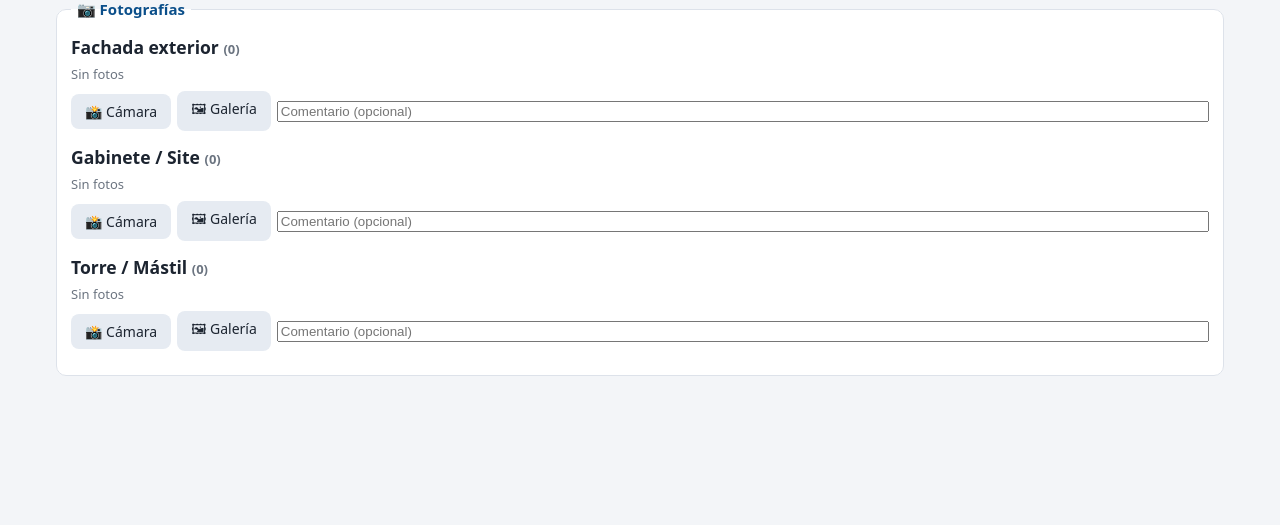
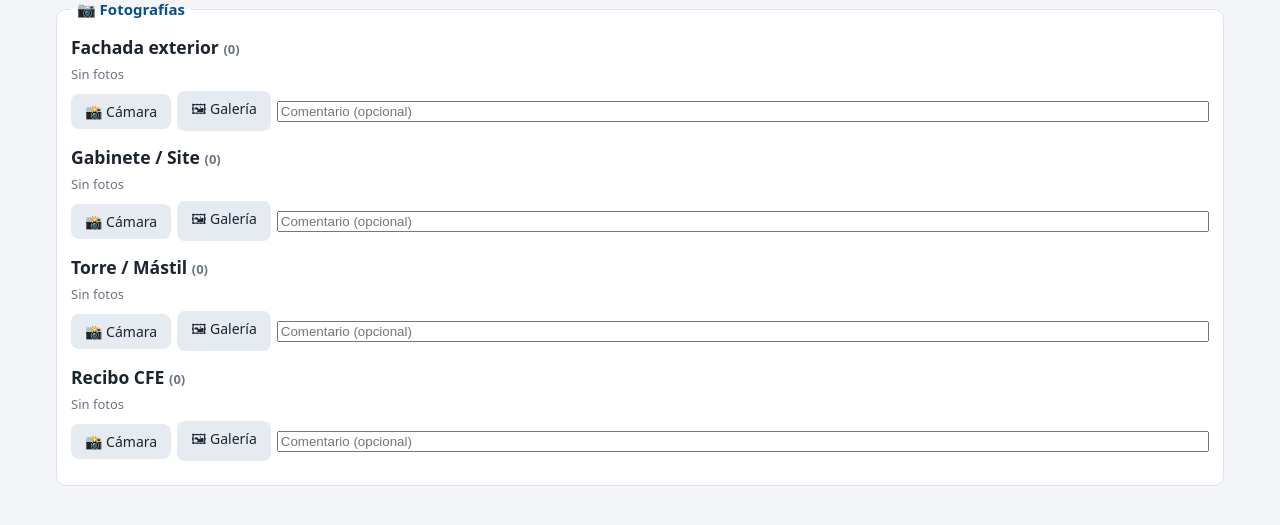
Before and after one commit to eugeniogalan/control-operaciones, a Flask app: page /sites/1/fotos in a window 1280 px wide. Shown: the part 194-719 px from the top of the page. Run offline with Flask 3, Linux system fonts and the light colour scheme; the visitor is signed in with stand-in values (Sample User, id 1); data comes from the database, SQL or seed files in the repository; data that the repository does not hold is empty; parts of the project's set-up code (start-up, migrations or seed data) failed here and were passed over.

Commit message:
Sites: fotos del recibo CFE en el bloque CFE
Co-authored-by: eugeniogalan <eugeniogalan@users.noreply.github.com>

```diff
--- a/sitio_fotos.py
+++ b/sitio_fotos.py
@@ -3,7 +3,8 @@ import os, uuid, datetime
 from flask import request, redirect, abort, render_template
 from PIL import Image, ImageOps
 
-CATEGORIAS = ['Fachada exterior', 'Gabinete / Site', 'Torre / Mástil']
+CATEGORIAS = ['Fachada exterior', 'Gabinete / Site', 'Torre / Mástil', 'Recibo CFE']
+CAT_CFE = 'Recibo CFE'
 CAT_TORRE = 'Torre / Mástil'
 SUB = 'sitios'
 UP_DIR = None
@@ -13,7 +14,9 @@ def migrar(c):
         categoria TEXT NOT NULL, archivo TEXT NOT NULL, fecha TEXT DEFAULT (datetime('now','localtime')), comentario TEXT)''')
     c.execute('CREATE INDEX IF NOT EXISTS ix_sitio_fotos ON sitio_fotos(sitio_id)')
 
-def cats_permitidas(tipo): return [x for x in CATEGORIAS if x != CAT_TORRE or 'Torre' in (tipo or '')]
+def cats_permitidas(s):
+    en = (s['energia'] or '').split(',')
+    return [x for x in CATEGORIAS if (x != CAT_TORRE or 'Torre' in (s['tipo'] or '')) and (x != CAT_CFE or 'CFE' in en)]
 
 def guardar_imagen(fs, carpeta):
     img = Image.open(fs.stream); img = ImageOps.exif_transpose(img).convert('RGB')
@@ -35,7 +38,7 @@ def registrar(app, q, db, UP):
         s = q('SELECT * FROM sitios WHERE id=?', (sid,), one=True) or abort(404)
         fotos = q('SELECT * FROM sitio_fotos WHERE sitio_id=? ORDER BY fecha, id', (sid,))
         return dict(sitio=s, fotos={c: [f for f in fotos if f['categoria'] == c] for c in CATEGORIAS},
-                    permitidas=cats_permitidas(s['tipo']), CATEGORIAS=CATEGORIAS, SUB=SUB)
+                    permitidas=cats_permitidas(s), CATEGORIAS=CATEGORIAS, SUB=SUB, CAT_CFE=CAT_CFE)
     app.jinja_env.globals['sitio_fotos_ctx'] = ctx
 
     @app.route('/sites/<int:sid>/fotos')
@@ -47,7 +50,7 @@ def registrar(app, q, db, UP):
         s = q('SELECT * FROM sitios WHERE id=?', (sid,), one=True) or abort(404)
         cat = request.form.get('categoria'); volver = request.form.get('volver') or f'/sites/{sid}/fotos'
         if not volver.startswith('/') or volver.startswith('//'): volver = f'/sites/{sid}/fotos'
-        if cat not in cats_permitidas(s['tipo']): return redirect(volver + ('&' if '?' in volver else '?') + 'msg=Categoría no permitida para este tipo de site')
+        if cat not in cats_permitidas(s): return redirect(volver + ('&' if '?' in volver else '?') + 'msg=Categoría no permitida para este tipo de site')
         com = (request.form.get('comentario') or '').strip() or None; n = err = 0
         for fs in request.files.getlist('fotos'):
             if not fs or not fs.filename: continue
--- a/templates/sitio_fotos_macro.html
+++ b/templates/sitio_fotos_macro.html
@@ -1,6 +1,6 @@
-{% macro seccion(c, volver) %}{% set sitio=c.sitio %}
+{% macro seccion(c, volver, omitir=[]) %}{% set sitio=c.sitio %}
 <fieldset id="fotos" style="margin:12px 0"><legend>📷 Fotografías</legend>
-{% for cat in c.CATEGORIAS %}{% set fs=c.fotos[cat] %}{% set ok = cat in c.permitidas %}
+{% for cat in c.CATEGORIAS if cat not in omitir %}{% set fs=c.fotos[cat] %}{% set ok = cat in c.permitidas %}
 <div style="margin-bottom:14px{{';opacity:.7' if not ok}}"><h3 style="margin:6px 0">{{cat}} <span class="muted">({{fs|length}})</span></h3>
 <div style="display:flex;flex-wrap:wrap;gap:8px">{% for f in fs %}
 <div style="width:104px;text-align:center"><a href="/uploads/{{c.SUB}}/{{f.archivo}}" target="_blank"><img src="/uploads/{{c.SUB}}/t_{{f.archivo}}" loading="lazy" style="width:104px;height:104px;object-fit:cover;border-radius:6px;border:1px solid #ccc" alt="{{cat}}"></a>
@@ -12,5 +12,21 @@
 <label class="btn sec" style="margin:0">📸 Cámara<input type="file" name="fotos" accept="image/*" capture="environment" style="display:none" onchange="this.form.submit()"></label>
 <label class="btn sec" style="margin:0">🖼 Galería<input type="file" name="fotos" accept="image/*" multiple style="display:none" onchange="this.form.submit()"></label>
 <input name="comentario" placeholder="Comentario (opcional)" style="flex:1;min-width:140px"></form>
-{% else %}<p class="muted" style="margin:4px 0">Este tipo de site no tiene torre; no se pueden agregar fotos en esta categoría.</p>{% endif %}</div>
+{% else %}<p class="muted" style="margin:4px 0">{{ 'Este site no tiene energía CFE; no se pueden agregar recibos.' if cat==c.CAT_CFE else 'Este tipo de site no tiene torre; no se pueden agregar fotos en esta categoría.' }}</p>{% endif %}</div>
 {% endfor %}</fieldset>{% endmacro %}
+
+{# Galería de una categoría para incrustar DENTRO de otro <form>: usa el atributo form= hacia formularios externos #}
+{% macro cat_incrustada(c, cat, volver) %}{% set fs=c.fotos[cat] %}{% set fid='fup_' ~ (cat|replace(' ','_')|replace('/','')) %}
+<div id="fotos_recibo" style="grid-column:1/-1;border-top:1px dashed #cfd8e3;padding-top:6px"><b>🧾 {{cat}}</b> <span class="muted">({{fs|length}})</span>
+<div style="display:flex;flex-wrap:wrap;gap:8px;margin-top:6px">{% for f in fs %}
+<div style="width:96px;text-align:center"><a href="/uploads/{{c.SUB}}/{{f.archivo}}" target="_blank"><img src="/uploads/{{c.SUB}}/t_{{f.archivo}}" loading="lazy" style="width:96px;height:96px;object-fit:cover;border-radius:6px;border:1px solid #ccc" alt="{{cat}}"></a>
+<div class="muted" style="font-size:11px">{{f.fecha[:10]}}{% if f.comentario %}<br>{{f.comentario}}{% endif %}</div>
+<button form="fdel_{{f.id}}" class="btn rojo" style="padding:2px 8px;font-size:12px" onclick="return confirm('¿Eliminar este recibo?')">Eliminar</button></div>
+{% else %}<span class="muted">Sin recibos</span>{% endfor %}</div>
+<div style="margin-top:6px;display:flex;flex-wrap:wrap;gap:6px;align-items:center">
+<label class="btn sec" style="margin:0">📸 Cámara<input form="{{fid}}" type="file" name="fotos" accept="image/*" capture="environment" style="display:none" onchange="this.form.submit()"></label>
+<label class="btn sec" style="margin:0">🖼 Galería<input form="{{fid}}" type="file" name="fotos" accept="image/*" multiple style="display:none" onchange="this.form.submit()"></label>
+<input form="{{fid}}" name="comentario" placeholder="Periodo, ej. Sep–Oct 2026" style="flex:1;min-width:140px"></div></div>{% endmacro %}
+{% macro cat_forms(c, cat, volver) %}{% set fid='fup_' ~ (cat|replace(' ','_')|replace('/','')) %}
+<form id="{{fid}}" method="post" enctype="multipart/form-data" action="/sites/{{c.sitio.id}}/fotos/subir" style="display:none"><input type="hidden" name="categoria" value="{{cat}}"><input type="hidden" name="volver" value="{{volver}}"></form>
+{% for f in c.fotos[cat] %}<form id="fdel_{{f.id}}" method="post" action="/sites/fotos/{{f.id}}/borrar" style="display:none"><input type="hidden" name="volver" value="{{volver}}"></form>{% endfor %}{% endmacro %}
```
Also changed, not shown: templates/config_form.html (+4 -3 lines).
